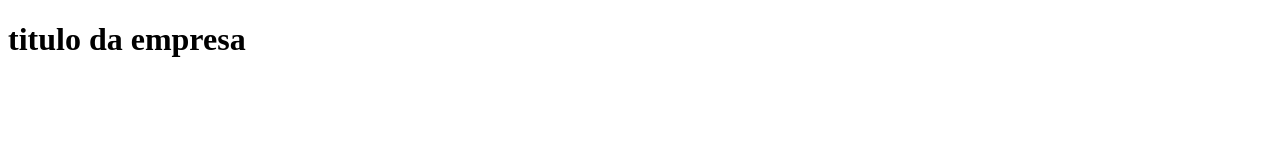
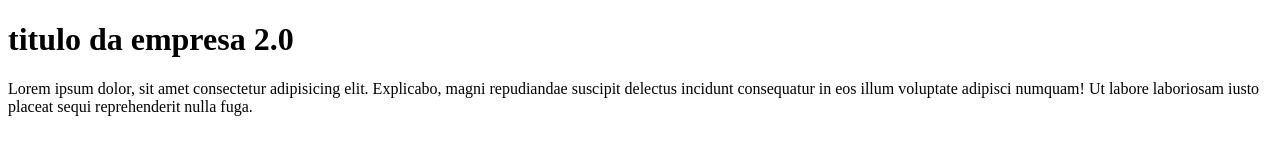
Before and after one commit to llucascr/CURSOGIT, a plain HTML site: page index.html in a window 1280 px wide. Drawn offline with Linux system fonts and the light colour scheme.

Commit message:
arquivos atualizados 2.0

```diff
--- a/index.html
+++ b/index.html
@@ -6,6 +6,7 @@
     <title>Site da empresa</title>
 </head>
 <body>
-    <h1>titulo da empresa</h1>
+    <h1>titulo da empresa 2.0</h1>
+    <p>Lorem ipsum dolor, sit amet consectetur adipisicing elit. Explicabo, magni repudiandae suscipit delectus incidunt consequatur in eos illum voluptate adipisci numquam! Ut labore laboriosam iusto placeat sequi reprehenderit nulla fuga.</p>
 </body>
 </html>
```
Also changed, not shown: app.html (+2 -2 lines).
